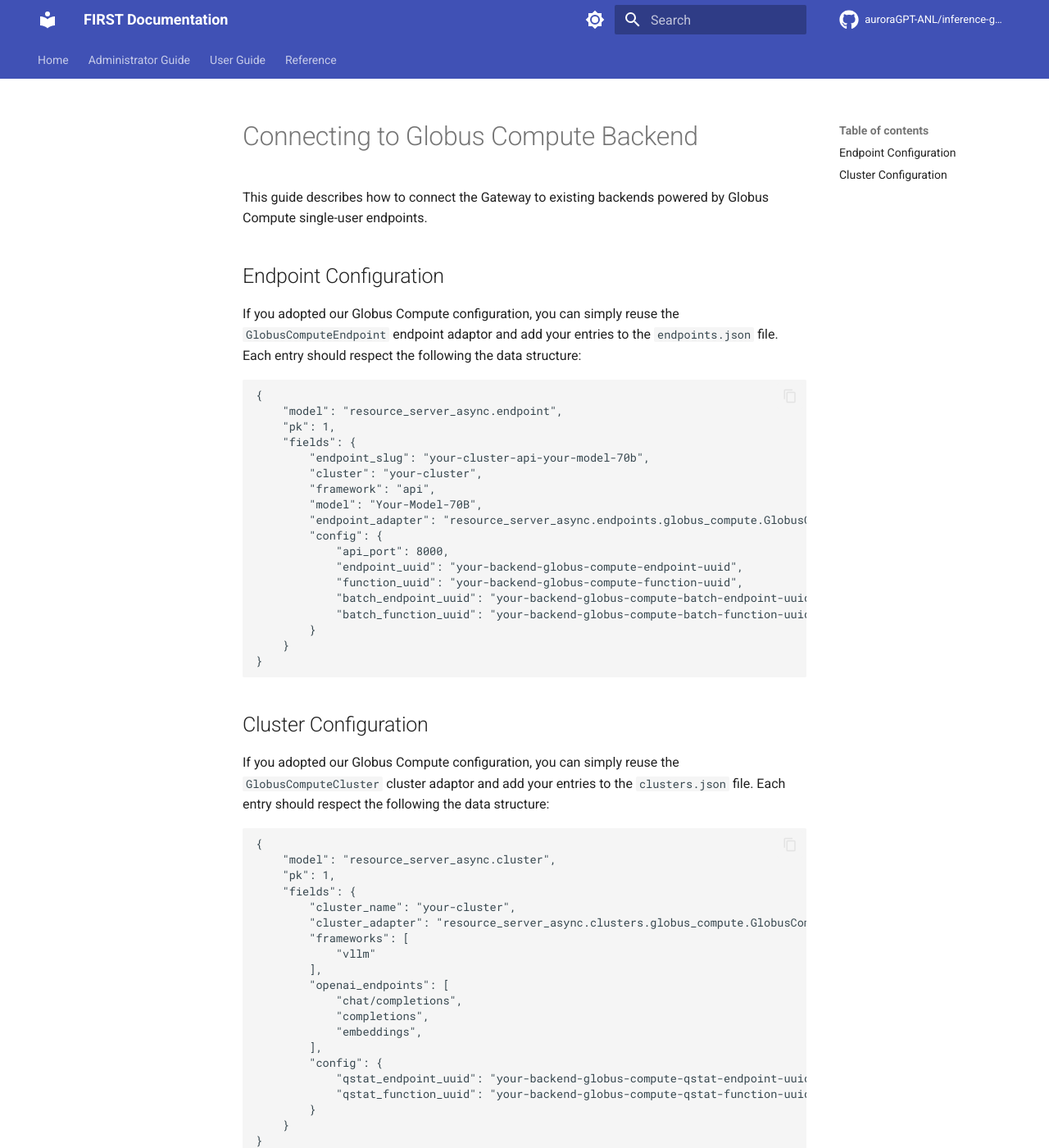
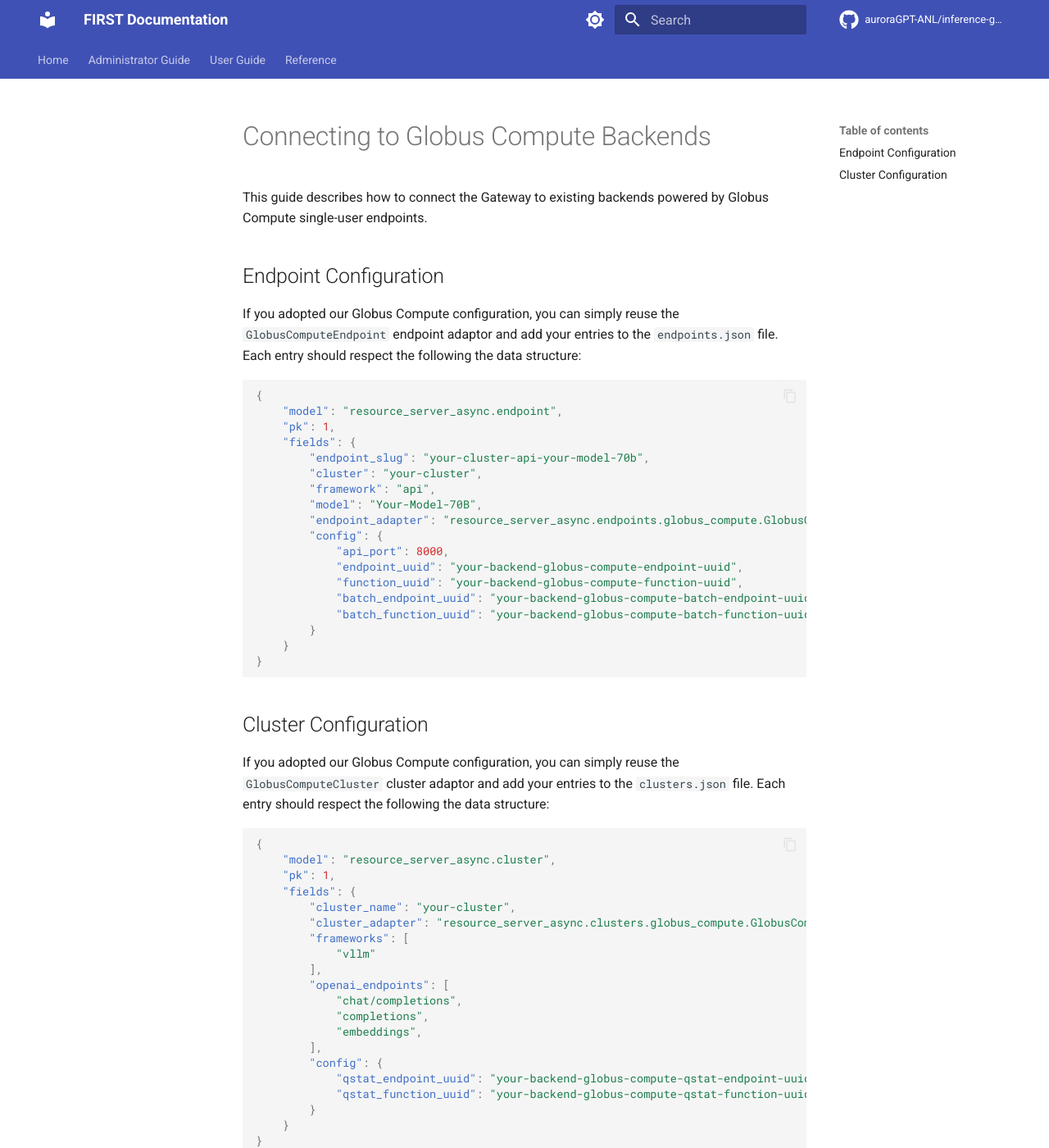
Before and after one commit to auroraGPT-ANL/inference-gateway, an MkDocs documentation site: the page built from docs/admin-guide/connecting-gateway-to-backend/globus-compute.md, in a window 1280 px wide and 1400 px high. Shown: the whole window at 82% size. Built offline with MkDocs 1.6.1 and Material for MkDocs 9.7.7, drawn with Linux system fonts in a browser that asks for light colours; comment, search, counter and statistics services are not loaded.

Commit message:
converted dotenv to json

````diff
--- a/docs/admin-guide/connecting-gateway-to-backend/globus-compute.md
+++ b/docs/admin-guide/connecting-gateway-to-backend/globus-compute.md
@@ -1,4 +1,4 @@
-# Connecting to Globus Compute Backend
+# Connecting to Globus Compute Backends
 
 This guide describes how to connect the Gateway to existing backends powered by Globus Compute single-user endpoints.
 
@@ -6,7 +6,7 @@
 
 If you adopted our Globus Compute configuration, you can simply reuse the `GlobusComputeEndpoint` endpoint adaptor and add your entries to the `endpoints.json` file. Each entry should respect the following the data structure:
 
-```dotenv
+```json
 {
     "model": "resource_server_async.endpoint",
     "pk": 1,
@@ -31,7 +31,7 @@
 
 If you adopted our Globus Compute configuration, you can simply reuse the `GlobusComputeCluster` cluster adaptor and add your entries to the `clusters.json` file. Each entry should respect the following the data structure:
 
-```dotenv
+```json
 {
     "model": "resource_server_async.cluster",
     "pk": 1,
````
Also changed, not shown: docs/admin-guide/connecting-gateway-to-backend/direct-api.md (+3 -3 lines).
